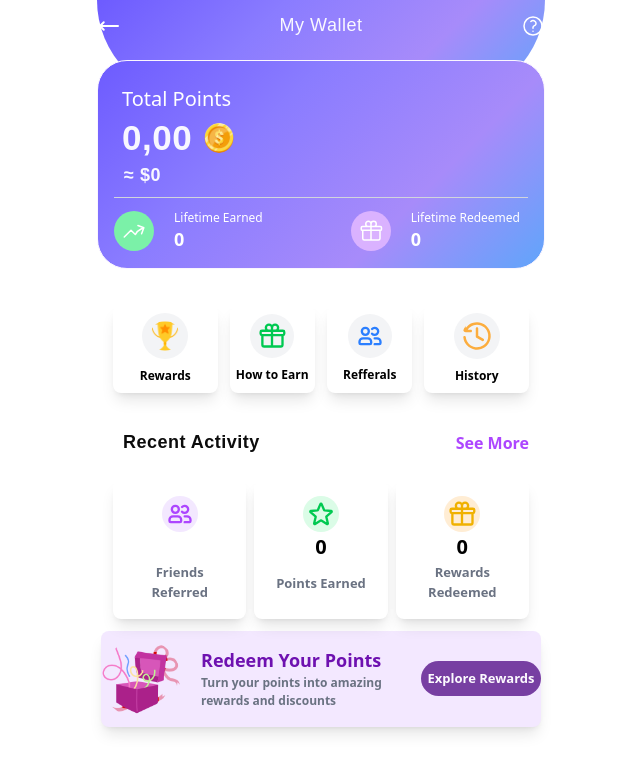
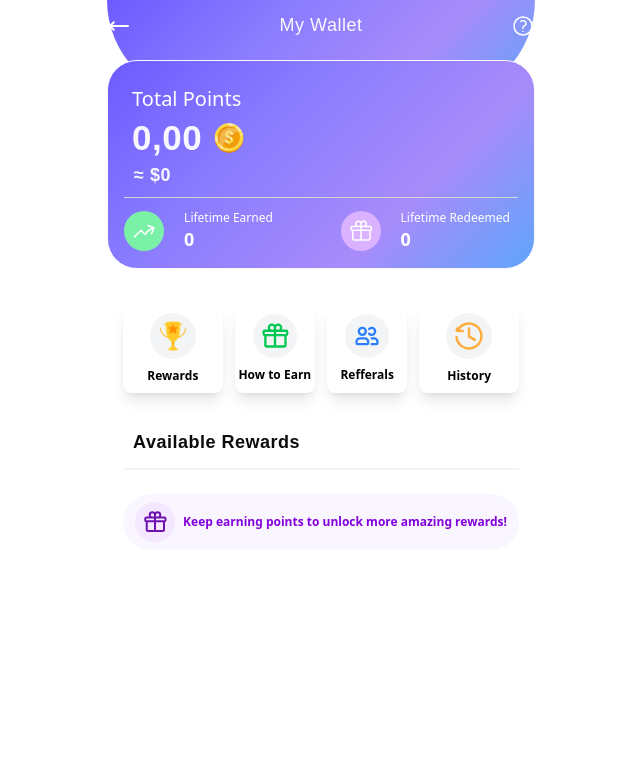
Before and after one commit to Habiba712/ECBI-frontend, a Next.js app: page /pages/wallet in a window 1280 px wide. Both pictures are taken after a click on the button 484 px from the left and 336 px from the top of the page. Shown: the top 772 px of the page, without its empty margins (319-959 px from the left). Built offline with nearby package versions, Linux system fonts and the light colour scheme.

Commit message:
rewards tab

```diff
--- a/app/components/wallet/educational.js
+++ b/app/components/wallet/educational.js
@@ -7,10 +7,11 @@ import StarIcon from '../../../public/svg/star';
 import TaskIcon from '../../../public/svg/task';
 import ShareIcon from '../../../public/svg/share';
 import CakeIcon from '../../../public/svg/cake';
+import surprise_box from '../../../public/surprise_box.png';
 
 export default function Educational({ }) {
     return (
-        <div className="px-4 flex flex-col gap-3 ">
+        <> <div className="px-4 flex flex-col gap-3 ">
             <div className="flex gap-3 rounded-lg shadow-lg px-4 py-1">
                 <div className="flex flex-col">
                     <h1 className="text-2xl font-bold text-gray-800">How to Earn Points</h1>
@@ -98,5 +99,28 @@ export default function Educational({ }) {
 
 
         </div>
+           <div className="px-1 ">
+                    <div className="w-full flex bg-purple-100 rounded-lg items-center justify-between  py-2 shadow-lg mt-3 px-2">
+                        <div className="w-20">
+                            <Image src={surprise_box} alt="pos cover image" width={100} height={100} className="rounded-full object-cover aspect-square" />
+                        </div>
+                        <div className="w-50">
+                            <p style={{ 'fontSize': '18px' }} className="text-purple-800 font-semibold">
+                                Redeem Your Points
+                            </p>
+                            <p className="text-gray-500 font-semibold">
+                                Turn your points into amazing rewards and discounts
+                            </p>
+                        </div>
+                        <div className="w-30">
+                            <button className="w-full bg-purple-900 opacity-80 text-white px-1 py-2 rounded-full text-[13px] flex justify-center nowrap w-full cursor-pointer font-semibold">
+                                Explore Rewards
+                            </button>
+                        </div>
+
+                    </div>
+                </div>
+        </>
+
     )
 }
--- a/app/components/wallet/history.js
+++ b/app/components/wallet/history.js
@@ -29,7 +29,7 @@ export default function History({getReferralLinks, getTotalFriends, totalBalance
                             See More
                         </button>
                     </div>
-                    <div className="w-full">
+                    <div className="w-full rounded-lg border border-gray-200 ">
                         {
                             getReferralLinks?.length > 0 && (
                                 getReferralLinks?.map((referral) => (
@@ -37,10 +37,10 @@ export default function History({getReferralLinks, getTotalFriends, totalBalance
                                     referral?.referredUsers?.length > 0 && (
                                         referral?.referredUsers?.map((reff) => (
 
-                                            <div key={reff?.user?._id} className="rounded-lg border border-gray-200 px-3 py-3 mb-2 flex justify-between items-center gap-3">
+                                            <div key={reff?.user?._id} className="px-3 py-3 mb-2 flex justify-between items-center gap-3">
                                                 <div className="flex items-center ">
                                                     <Image src={reff?.user?.base?.avatar} alt="avatar" width={40} height={40} className="rounded-full object-cover aspect-square" />
-                                                    <span className="text-green-600 font-semibold border-2 border-green-100 rounded-full flex items-center justify-center h-[40px] w-[40px] text-[20px]">+{(totalBalance - 50) / referral?.referredUsers?.length}</span>
+                                                    <span className="text-green-600 font-semibold border-2 border-green-100 rounded-full flex items-center justify-center h-[40px] w-[40px] text-[20px]">+{(totalBalance -0) / referral?.referredUsers?.length}</span>
                                                 </div>
 
                                                 <div className=" ">
@@ -89,7 +89,27 @@ export default function History({getReferralLinks, getTotalFriends, totalBalance
                         </div>
                     </div>
 
+                      <div className="px-1 ">
+                    <div className="w-full flex bg-purple-100 rounded-lg items-center justify-between  py-2 shadow-lg mt-3 px-2">
+                        <div className="w-20">
+                            <Image src={surprise_box} alt="pos cover image" width={100} height={100} className="rounded-full object-cover aspect-square" />
+                        </div>
+                        <div className="w-50">
+                            <p style={{ 'fontSize': '18px' }} className="text-purple-800 font-semibold">
+                                Redeem Your Points
+                            </p>
+                            <p className="text-gray-500 font-semibold">
+                                Turn your points into amazing rewards and discounts
+                            </p>
+                        </div>
+                        <div className="w-30">
+                            <button className="w-full bg-purple-900 opacity-80 text-white px-1 py-2 rounded-full text-[13px] flex justify-center nowrap w-full cursor-pointer font-semibold">
+                                Explore Rewards
+                            </button>
+                        </div>
 
+                    </div>
+                </div>
                 </div>
 
     )}
--- a/app/components/wallet/referral.js
+++ b/app/components/wallet/referral.js
@@ -5,6 +5,8 @@ import ClientsIcon from "../../../public/svg/clients"
 import CheckIcon from '../../../public/svg/check';
 import StarIcon from '../../../public/svg/star';
 import Image from 'next/image';
+import surprise_box from '../../../public/surprise_box.png';
+
 
 export default function Referrals({getReferralLinksAll, activeReferrals, totalPoints}) {
 
@@ -77,6 +79,26 @@ export default function Referrals({getReferralLinksAll, activeReferrals, totalPo
         }
     </div>
 
+   <div className="px-1 ">
+                    <div className="w-full flex bg-purple-100 rounded-lg items-center justify-between  py-2 shadow-lg mt-3 px-2">
+                        <div className="w-20">
+                            <Image src={surprise_box} alt="pos cover image" width={100} height={100} className="rounded-full object-cover aspect-square" />
+                        </div>
+                        <div className="w-50">
+                            <p style={{ 'fontSize': '18px' }} className="text-purple-800 font-semibold">
+                                Redeem Your Points
+                            </p>
+                            <p className="text-gray-500 font-semibold">
+                                Turn your points into amazing rewards and discounts
+                            </p>
+                        </div>
+                        <div className="w-30">
+                            <button className="w-full bg-purple-900 opacity-80 text-white px-1 py-2 rounded-full text-[13px] flex justify-center nowrap w-full cursor-pointer font-semibold">
+                                Explore Rewards
+                            </button>
+                        </div>
 
+                    </div>
+                </div>
    </div>
     )}
--- a/app/components/wallet/rewards.js
+++ b/app/components/wallet/rewards.js
@@ -1,10 +1,87 @@
 
 'use client'
+import Image from 'next/image';
+import { useEffect, useState } from 'react';
+import dollar from '../../../public/dollar.png';
+import  GiftIcon from '../../../public/svg/gift';
+export default function Rewards({ getReferralLinks }) {
+    console.log('get referral links', getReferralLinks);
+    const [rewards, setRewards] = useState([
+        {
+            pos_name: "",
+            pos_cover: "",
+            rewards: []
+        }
+    ]);
+    useEffect(() => {
+        setRewards(getReferralLinks?.map(referralLink => ({
+            pos_name: referralLink?.pos?.name,
+            pos_cover: referralLink?.pos?.coverImage,
+            rewards: referralLink?.pos?.rewards
+        }
+        )))
+    }, [getReferralLinks]);
+    console.log('rewards', rewards);
+    return (
+        <div className="px-4 flex flex-col gap-3 ">
+            <div>
+                <p
+                    style={{
+                        fontSize: "18px",
+                        paddingLeft: "10px",
+                        fontWeight: 600,
+                        letterSpacing: ".5px",
 
-export default function Rewards({}) {
-    return (
-   <div className="px-4 flex flex-col gap-3 ">
-    <h1 className="text-center text-2xl font-semibold">Rewards</h1>
+                        opacity: 0.95,
+                        fontFamily: "sans-serif",
+                    }}
+                    className=" font-semibold text-start text-sans ">
+                    Available Rewards
+                </p>
+            </div>
+            <div className="border border-gray-100 rounded-lg ">
+                {
+                    rewards?.map((reward, index) => (
+                        reward.rewards?.map((red, index) => (
 
-   </div>
-    )}
+                            <div className="flex  items-start border-b border-gray-100 px-2 py-2 gap-2">
+                                <div className="w-fit">
+                                    <Image src={reward?.pos_cover} alt="pos cover image" width={60} height={60} className="rounded-lg object-cover aspect-square " />
+                                </div>
+                                <div className="flex flex-col gap-1 w-50">
+                                    <p className="font-semibold" style={{ 'fontSize': '15px' }}>{reward?.pos_name} Gift Card</p>
+
+                                    <p className="text-gray-600">${red?.cost * 0.001} {reward?.pos_name} Gift Card</p>
+                                </div>
+                                <div className=" w-25 flex flex-col ">
+                                    <div className="flex gap-1 justify-center items-center text-lg font-bold text-gray-800">
+                                        <Image src={dollar} alt="pos cover image" width={15} height={15} className="rounded-lg object-cover aspect-square" />
+                                        <p style={{ 'fontSize': '16px' }}>
+                                            {red?.cost}
+                                        </p>
+                                    </div>
+
+                                    <button className="text-purple-700 bg-purple-100/30 font-semibold rounded-lg px-3 py-1 border border-purple-300 text-xs cursor-pointer">Redeem</button>
+
+                                </div>
+                            </div>
+                        ))
+
+                    )
+                    )
+                }
+
+            </div>
+            <div>
+
+            </div>
+       <div className="py-2 px-3 rounded-full bg-purple-100/40 flex items-center gap-2  ">
+         <div className="bg-purple-100 rounded-full p-2">
+            <GiftIcon className="w-6 h-6 text-purple-800 stroke-2 " />
+
+        </div>
+        <p className="text-purple-700 font-semibold">Keep earning points to unlock more amazing rewards!</p>
+       </div>
+        </div>
+    )
+}
--- a/app/pages/wallet/page.js
+++ b/app/pages/wallet/page.js
@@ -111,9 +111,10 @@ export default function WalletPage() {
                 console.log('datadoioi', data);
                 setLoggedInUser(data.user);
 
-                setEarnedPoints(data?.user?.finalUser?.points);
-                setRedeemedPoints(data?.user?.finalUser?.redeemedPoints);
-                setTotalBalance(calculateBalance(data?.user?.finalUser?.points, data?.user?.finalUser?.redeemedPoints));
+                setEarnedPoints(data?.user?.finalUser?.pointsByPos?.earnedPoints);
+                setRedeemedPoints(data?.user?.finalUser?.pointsByPos?.redeemedPoints);
+                setTotalBalance(calculateBalance(data?.user?.finalUser?.pointsByPos));
+                //  setTotalBalance(calculateBalance(data?.user?.finalUser?.pointsByPos, data?.user?.finalUser?.pointsByPos?.redeemedPoints));
 
                 // setVisitedPos(data.user.finalUser.visits);
                 // console.log("Fetched user data:", data.data);
@@ -123,12 +124,21 @@ export default function WalletPage() {
             console.log("Error fetching user data:", err);
         }
     }
-    const calculateBalance = (earnedPoints, redeemedPoints) => {
-        if (earnedPoints && redeemedPoints) {
-            return earnedPoints - redeemedPoints;
+
+
+    const calculateBalance = (pointsByPos) => {
+        console.log('pointsByPos', pointsByPos);
+        const gainedPoints = pointsByPos?.reduce((acc, curr) => acc + curr?.earnedPoints, 0);
+        const spentPoints = pointsByPos?.reduce((acc, curr) => acc + curr?.redeemedPoints, 0);
+        console.log('earned points', gainedPoints, spentPoints);
+        if (gainedPoints && spentPoints) {
+            const total = gainedPoints.reduce((acc, curr) => acc + curr?.gainedPoints, 0) - spentPoints;
+            console.log('total', total);
+            return total;
+
         }
-        else if (!redeemedPoints) {
-            return earnedPoints;
+        else if (!spentPoints) {
+            return gainedPoints;
         }
 
     }
@@ -244,7 +254,10 @@ export default function WalletPage() {
                     <div className="flex flex-col gap-2 text-md shadow-lg rounded-lg items-center justify-center bg-white w-full font-semibold py-2 px-3">
                         <button className="rounded-full cursor-pointer p-2 bg-gray-100
                         hover:scale-[1.1] transition-all duration-300
-                        " >
+                        "
+                                                    onClick={() => changeTab("rewards")}
+
+                        >
                             <Image src={goblet} alt="pos cover image" width={30} height={30} className="rounded-full object-cover aspect-square" />
                         </button>
 
@@ -320,27 +333,7 @@ export default function WalletPage() {
                 </div>
 
 
-                <div className="px-1 ">
-                    <div className="w-full flex bg-purple-100 rounded-lg items-center justify-between  py-2 shadow-lg mt-3 ">
-                        <div className="w-20">
-                            <Image src={surprise_box} alt="pos cover image" width={100} height={100} className="rounded-full object-cover aspect-square" />
-                        </div>
-                        <div className="w-50">
-                            <p style={{ 'fontSize': '18px' }} className="text-purple-800 font-semibold">
-                                Redeem Your Points
-                            </p>
-                            <p className="text-gray-500 font-semibold">
-                                Turn your points into amazing rewards and discounts
-                            </p>
-                        </div>
-                        <div className="w-30">
-                            <button className="w-full bg-purple-900 opacity-80 text-white px-1 py-2 rounded-full text-[13px] flex justify-center nowrap w-full cursor-pointer font-semibold">
-                                Explore Rewards
-                            </button>
-                        </div>
 
-                    </div>
-                </div>
 
             </div>
         </section>
```
Also changed, not shown: app/pages/profile/inf/page.js (+0 -21 lines).
